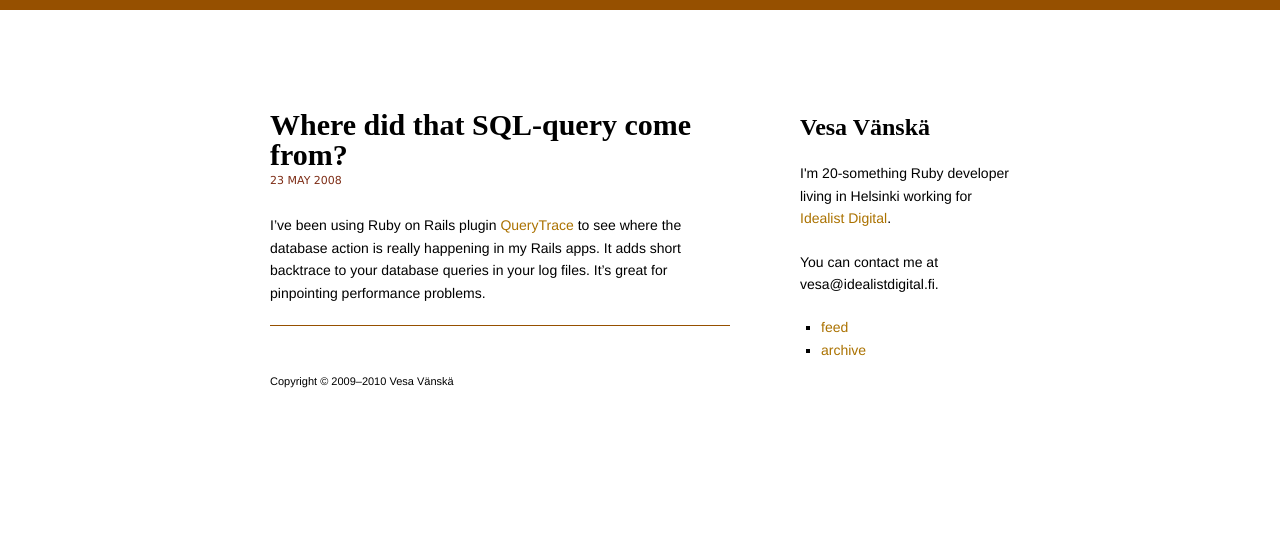
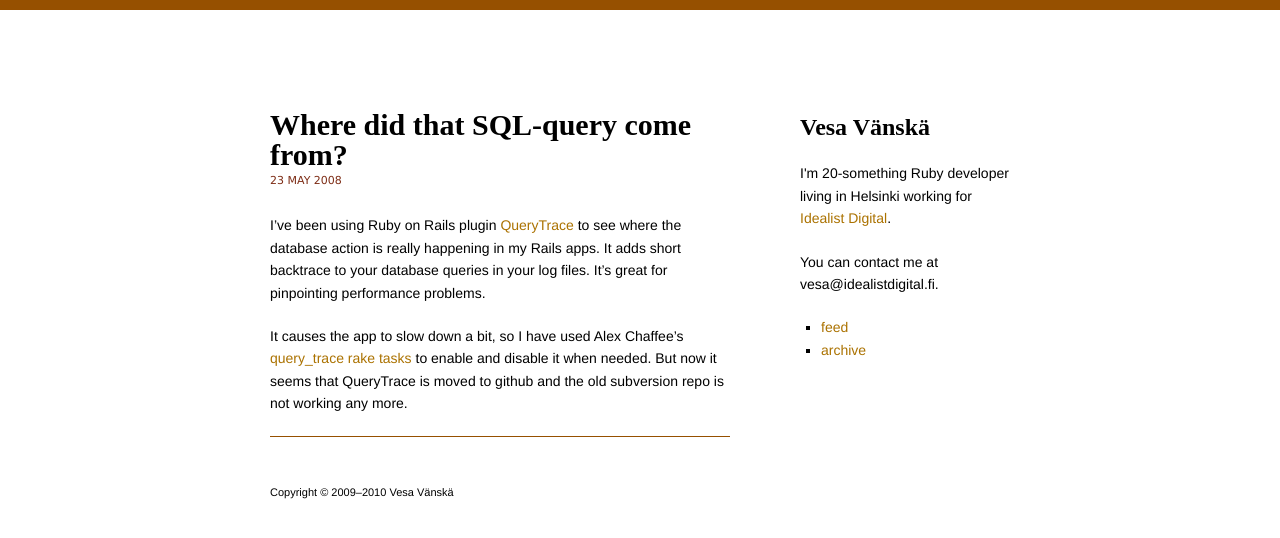
Before and after one commit to vesan/vesan.github.com, a Jekyll site: the page built from _posts/2008-05-23-where-did-that-sql-query-come-from.markdown, in a window 1280 px wide. Shown: the top 538 px of the page. Built offline with Jekyll 4.4.1, drawn with Linux system fonts in a browser that asks for light colours.

Commit message:
Working?

```diff
--- a/_posts/2008-05-23-where-did-that-sql-query-come-from.markdown
+++ b/_posts/2008-05-23-where-did-that-sql-query-come-from.markdown
@@ -11,3 +11,5 @@
 </div>
 
 I’ve been using Ruby on Rails plugin [QueryTrace](http://terralien.com/projects/querytrace/) to see where the database action is really happening in my Rails apps. It adds short backtrace to your database queries in your log files. It’s great for pinpointing performance problems.
+
+It causes the app to slow down a bit, so I have used Alex Chaffee’s [query_trace rake tasks](http://pivots.pivotallabs.com/users/alex/blog/articles/300-rake-query-trace "alex blabs - rake query_trace") to enable and disable it when needed. But now it seems that QueryTrace is moved to github and the old subversion repo is not working any more.
```
